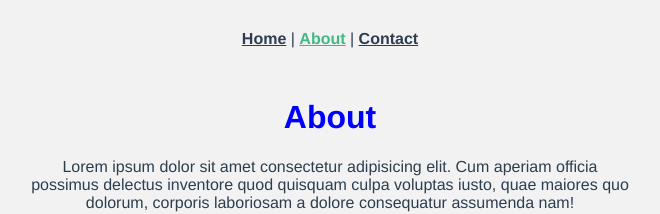
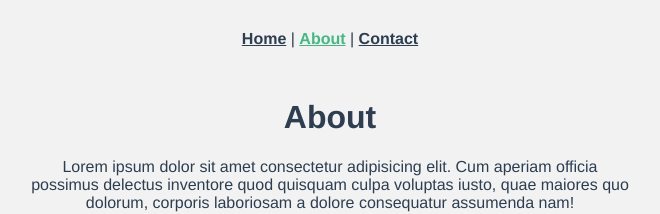
Before and after one commit to CyberShriver/vue-animation, a Vue app: page /about in a window 1280 px wide. Shown: the top 214 px of the page, without its empty margins (310-970 px from the left). Built offline with nearby package versions, Linux system fonts and the light colour scheme.

Commit message:
gsap on about page

```diff
--- a/package.json
+++ b/package.json
@@ -13,6 +13,7 @@
     "@fortawesome/vue-fontawesome": "^3.0.2",
     "axios": "^1.2.0",
     "core-js": "^3.8.3",
+    "gsap": "^3.11.4",
     "json-server": "^0.17.1",
     "vue": "^3.2.13",
     "vue-ionicons": "^3.0.5",
@@ -23,6 +24,5 @@
     "@babel/core": "^7.12.16",
     "@vue/cli-plugin-babel": "~5.0.0",
     "@vue/cli-service": "~5.0.0"
-
   }
 }
--- a/src/views/About.vue
+++ b/src/views/About.vue
@@ -2,15 +2,10 @@
   <div class="about">
     <transition
       appear
-      name="about"
       @before-enter="beforeEnter"
       @enter="enter"
-      @after-enter="afterEnter"
-      @before-leave="beforeLeave"
-      @leave="leave"
-      @after-leave="afterLeave"
      >
-      <h1 v-if="showTitle">About</h1>
+      <h1>About</h1>
     </transition>
     <p>Lorem ipsum dolor sit amet consectetur adipisicing elit. Cum aperiam officia possimus delectus inventore quod quisquam culpa voluptas iusto, quae maiores quo dolorum, corporis laboriosam a dolore consequatur assumenda nam!</p>
     <p>Lorem ipsum dolor sit amet consectetur adipisicing elit. Cum aperiam officia possimus delectus inventore quod quisquam culpa voluptas iusto, quae maiores quo dolorum, corporis laboriosam a dolore consequatur assumenda nam!</p>
@@ -20,41 +15,37 @@
 
 <script>
 import { ref } from '@vue/reactivity'
+import gsap from 'gsap'
 
 export default {
   setup() {
 
-     const showTitle=ref(true)
 
-      const beforeEnter=()=>{
+      const beforeEnter=(e)=>{
         console.log("before enter")
+        e.style.transform='translateY(-60px)'
+        e.style.opacity=0;
       }
-      const enter=()=>{
+      const enter=(e,done)=>{
         console.log(" enter")
+        gsap.to(e,{
+          duration:3,
+          y:0,
+          opacity:1,
+          ease:'bounce.out',
+          onComplete:done
+        })
+
       }
       const afterEnter=(e)=>{
         console.log("after enter")
-        e.style.color="blue"
-        setTimeout(() => {
-          showTitle.value=false
-        }, 2000);
+        // gsap.to(e,{
+        //   color:blue
+        // })
 
       }
 
-      const beforeLeave=(e)=>{
-         e.style.color="pink"
-        console.log('before leave');
-      }
-
-      const leave=()=>{
-        console.log('leave');
-
-      }
-      const afterLeave=()=>{
-        console.log('after leave');
-      }
-
-      return{beforeEnter,enter,afterEnter,showTitle,beforeLeave,leave,afterLeave}
+      return{beforeEnter,enter,afterEnter}
   }
 }
 </script>
@@ -67,10 +58,10 @@ export default {
 
   /* leave transition */
 
-  .about-enter-from,.about-leave-to{
+  /* .about-enter-from,.about-leave-to{
     opacity:0;
   }
   .about-enter-active,.about-leave-active{
     transition: opacity 3s ease;
-  }
+  } */
 </style>
```
Also changed, not shown: 1 other file (tests, documents, lock files or other folders).
